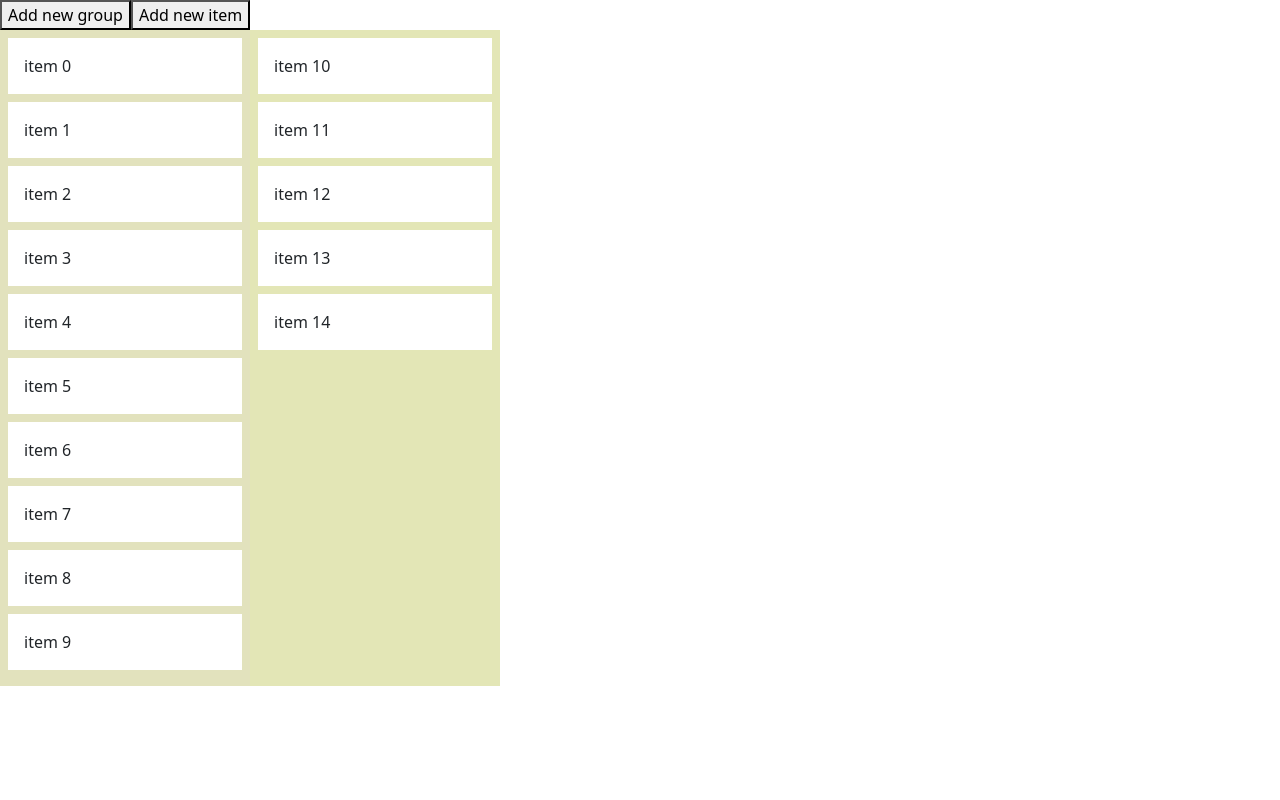
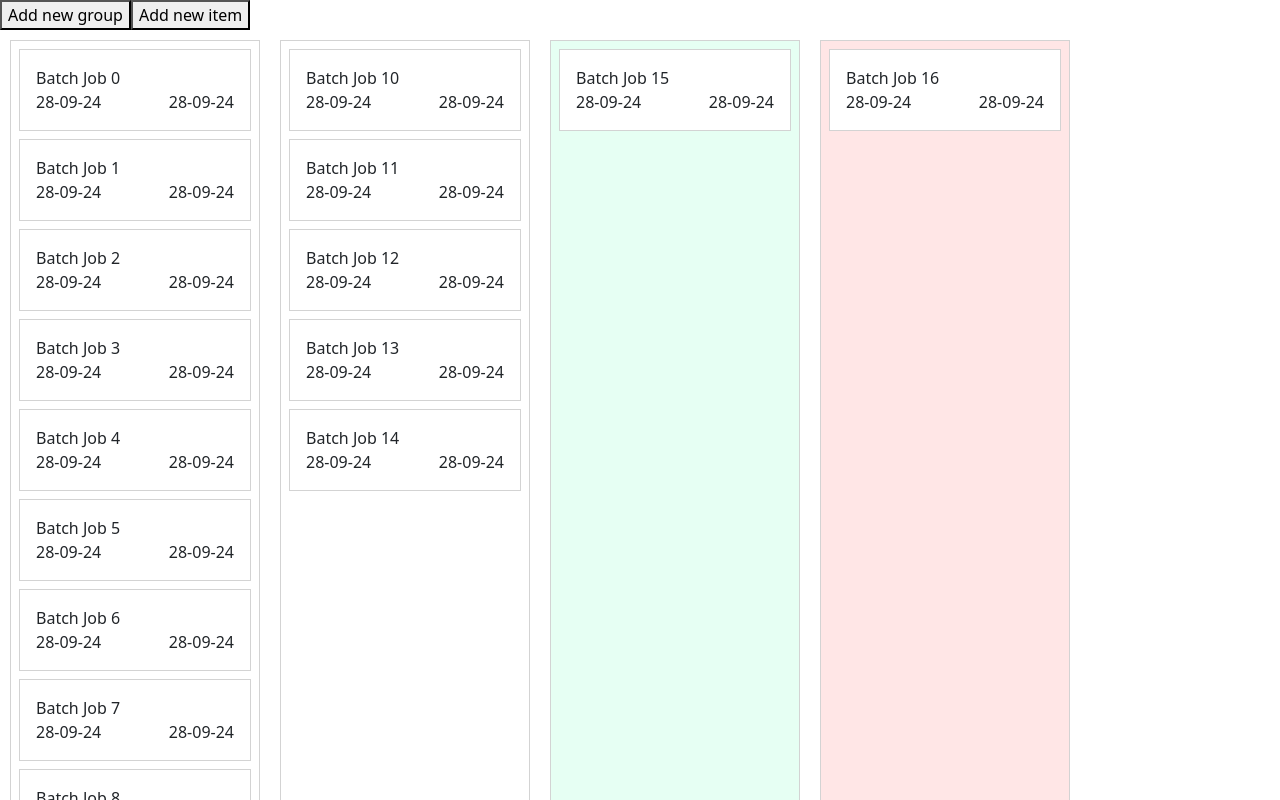
Before and after one commit to AmulyaReddy99/batch-job-app, a React (Create React App) app: page / in a window 1280 px wide. Shown: the top 800 px of the page. Built offline with nearby package versions, Linux system fonts and the light colour scheme.

Commit message:
add batch job details

```diff
--- a/package.json
+++ b/package.json
@@ -10,6 +10,7 @@
     "@testing-library/react": "^13.4.0",
     "@testing-library/user-event": "^13.5.0",
     "bootstrap": "^5.3.3",
+    "moment": "^2.30.1",
     "react": "^18.3.1",
     "react-beautiful-dnd": "^13.1.1",
     "react-dom": "^18.3.1",
--- a/src/OnboardingApp.js
+++ b/src/OnboardingApp.js
@@ -30,8 +30,8 @@ const move = (source, destination, droppableSource, droppableDestination) => {
 const grid = 8;
 
 function OnboardingApp() {
-  const [state, setState] = useState([getItems(10), getItems(5, 10)]);
-  const [offset, setOffset] = useState(15);
+  const [state, setState] = useState([getItems(10), getItems(5, 10), getItems(1, 15, '#e6fff3'), getItems(1, 16, '#ffe6e6')]);
+  const [offset, setOffset] = useState(16);
 
   function onDragEnd(result) {
     const { source, destination } = result;
@@ -86,7 +86,7 @@ function OnboardingApp() {
               {(provided, snapshot) => (
                 <div
                   ref={provided.innerRef}
-                  style={getListStyle(grid, snapshot.isDraggingOver)}
+                  style={getListStyle(grid, el[0]?.background, snapshot.isDraggingOver)}
                   {...provided.droppableProps}
                 >
                   {el.map((item, index) => (
@@ -106,6 +106,7 @@ function OnboardingApp() {
                             provided.draggableProps.style
                           )}
                         >
+                          <div>
                             <div
                               style={{
                                 display: "flex",
@@ -114,14 +115,24 @@ function OnboardingApp() {
                             >
                             {item.content}
                             <i onClick={() => {
-                                const newState = [...state];
-                                newState[ind].splice(index, 1);
-                                setState(
-                                  newState.filter(group => group.length)
-                                );
+                                  // const newState = [...state];
+                                  // newState[ind].splice(index, 1);
+                                  // setState(
+                                  //   newState.filter(group => group.length)
+                                  // );
                                 }}
-                              class="fa fa-trash"
+                                class="fa fa-refresh"
                                 aria-hidden="true"></i>
+                            </div>
+                            <div
+                              style={{
+                                display: "flex",
+                                justifyContent: "space-between"
+                              }}
+                            >
+                              <span>{item.startDate}</span>
+                              <span>{item.endDate}</span>
+                            </div>
                           </div>
                         </div>
                       )}
--- a/src/util.js
+++ b/src/util.js
@@ -1,25 +1,27 @@
-
-
-export function generateColor() {
-    return "#" + Math.floor(Math.random()*16777215).toString(16) + 90;
-}
+import moment from 'moment';
 
 export const getItemStyle = (grid, isDragging, draggableStyle) => ({
     userSelect: "none",
     padding: grid * 2,
     margin: `0 0 ${grid}px 0`,
     background: "white",
+    border: '1px solid lightgrey',
     ...draggableStyle
 });
 
-export const getListStyle = (grid, isDraggingOver) => ({
-    background: generateColor(),
+export const getListStyle = (grid, background, isDraggingOver) => ({
+    background,
+    border: '1px solid lightgrey',
+    margin: '10px',
     padding: grid,
     width: 250
 });
 
-export const getItems = (count, offset = 0) =>
+export const getItems = (count, offset = 0, background = 'white') =>
     Array.from({ length: count }, (v, k) => k).map(k => ({
       id: `item-${k + offset}-${new Date().getTime()}`,
-      content: `item ${k + offset}`
+      content: `Batch Job ${k + offset}`,
+      background,
+      startDate: moment(new Date()).format('DD-MM-YY'),
+      endDate: moment(new Date()).format('DD-MM-YY')
 }));
```
Also changed, not shown: 1 other file (tests, documents, lock files or other folders). Lines whose indentation alone changed are shown as unchanged.
